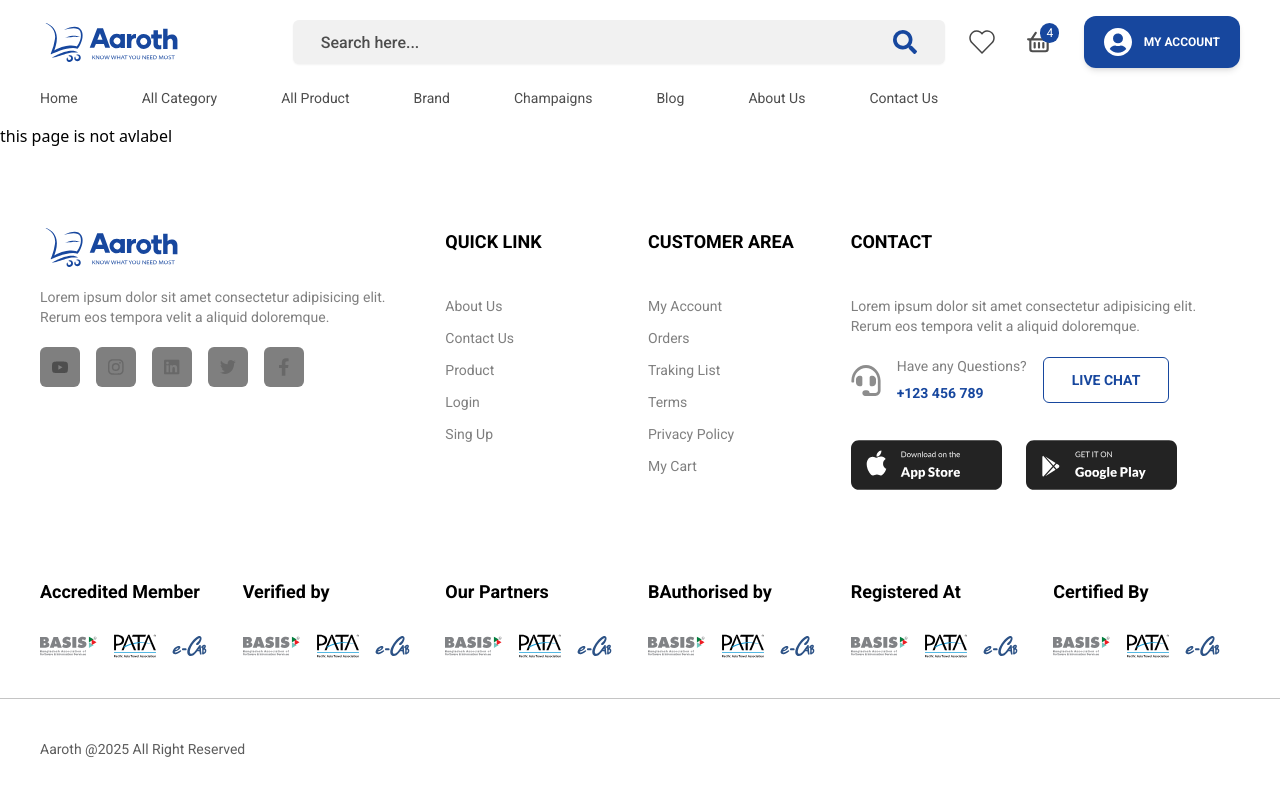
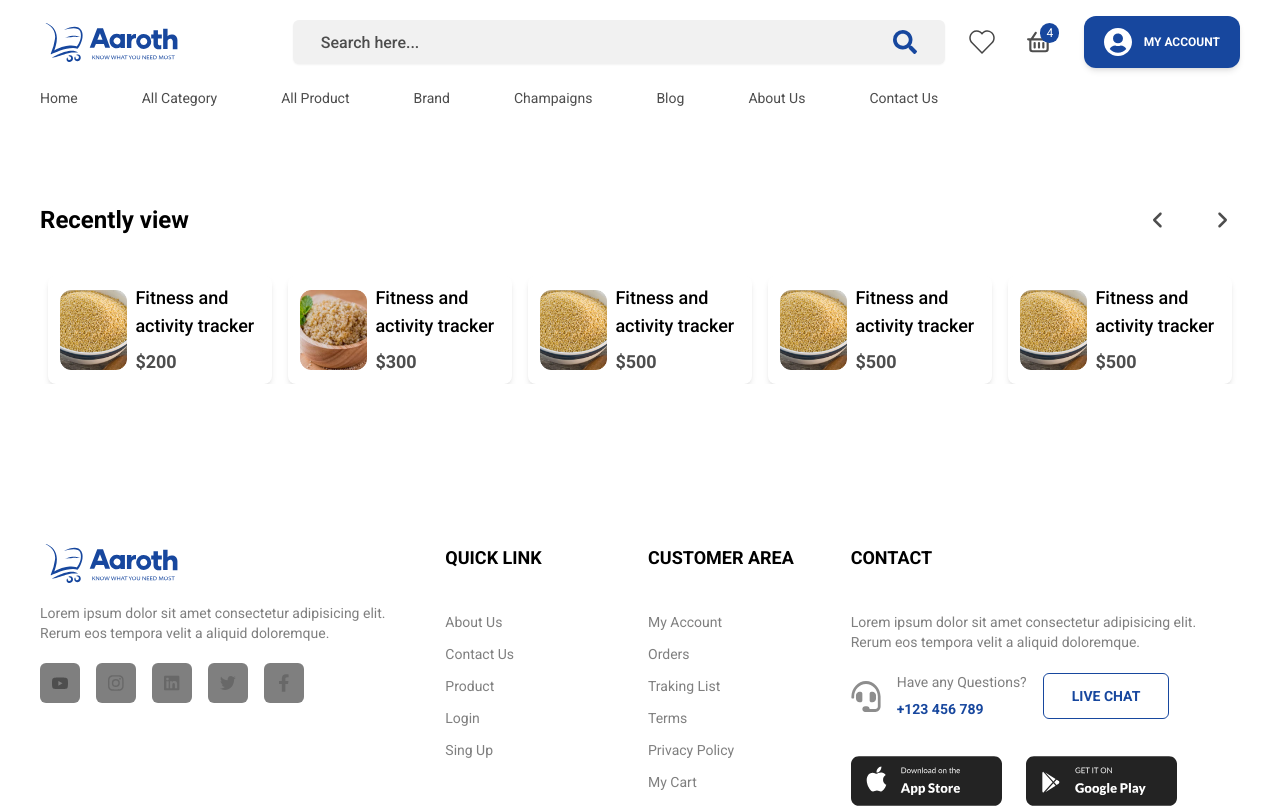
Before and after one commit to rabbymolla/aaroth-2025, a Next.js app: page /recentlySale in a window 1280 px wide. Before the commit this address had no page. Shown: the top 808 px of the page. Built offline with nearby package versions, Linux system fonts and the light colour scheme.

Commit message:
recently part done

```diff
--- a/app/banner/page.js
+++ b/app/banner/page.js
@@ -69,7 +69,7 @@ const Banner = () => {
         settings: {
           slidesToShow: 1,
           slidesToScroll: 1,
-          dots: true,
+          dots: false,
           centerPadding: "30px", // Adjust padding for small screens
         },
       },
--- a/app/flashSale/page.js
+++ b/app/flashSale/page.js
@@ -22,7 +22,7 @@ const FlashSale = () => {
                 <div className="col-span-7">
                   {/* to check go to the flshItems of components file */}
                   <FlashSlider />
-                  <button className="w-full text-end font-Roboto font-bold text-white_color text-base ">
+                  <button className="w-full text-end font-Roboto font-bold text-white_color text-base  cursor-pointer z-10">
                     view more
                   </button>
                 </div>
--- a/app/page.js
+++ b/app/page.js
@@ -1,11 +1,13 @@
 import Banner from "./banner/page";
 import FlashSale from "./flashSale/page";
+import RecentlySale from "./recentlySale/page";
 
 export default function Home() {
   return (
     <>
       <Banner />
       <FlashSale />
+      <RecentlySale />
     </>
   );
 }
--- /dev/null
+++ b/app/recentlySale/page.js
@@ -0,0 +1,197 @@
+"use client";
+import React, { useState } from "react";
+import flash1 from "@/public/PNG/flash1.png";
+import flash2 from "@/public/PNG/flash2.png";
+import Slider from "react-slick";
+import Link from "next/link";
+import Image from "next/image";
+import SampleNextArrow from "@/components/recentlySliderArrow/SampleNextArrow";
+import SamplePrevArrow from "@/components/recentlySliderArrow/SamplePrevArrow";
+
+const sliderImg = [
+  {
+    id: 1,
+    img: flash1,
+    title: "Fitness and activity tracker",
+    price: "$400",
+    stock: "60",
+  },
+  {
+    id: 2,
+    img: flash2,
+    title: "Fitness and activity tracker",
+    price: "$200",
+    stock: "50",
+  },
+  {
+    id: 3,
+    img: flash1,
+    title: "Fitness and activity tracker",
+    price: "$300",
+    stock: "20",
+  },
+  {
+    id: 4,
+    img: flash2,
+    title: "Fitness and activity tracker",
+    price: "$500",
+    stock: "100",
+  },
+  {
+    id: 5,
+    img: flash2,
+    title: "Fitness and activity tracker",
+    price: "$500",
+    stock: "100",
+  },
+  {
+    id: 6,
+    img: flash2,
+    title: "Fitness and activity tracker",
+    price: "$500",
+    stock: "100",
+  },
+  {
+    id: 7,
+    img: flash2,
+    title: "Fitness and activity tracker",
+    price: "$500",
+    stock: "100",
+  },
+];
+const RecentlySale = () => {
+  const [active, setActive] = useState("");
+
+  const settings = {
+    dots: false,
+    infinite: true,
+    autoplay: true,
+    speed: 500,
+    slidesToShow: 5,
+    slidesToScroll: 1,
+
+    nextArrow: <SampleNextArrow />,
+    prevArrow: <SamplePrevArrow />,
+    responsive: [
+      {
+        breakpoint: 1199, // Large screens
+        settings: {
+          slidesToShow: 3,
+          slidesToScroll: 1,
+          infinite: true,
+          dots: false,
+        },
+      },
+      {
+        breakpoint: 1024, // Large screens
+        settings: {
+          slidesToShow: 3,
+          slidesToScroll: 1,
+          infinite: true,
+          dots: false,
+        },
+      },
+      {
+        breakpoint: 768, // Tablets
+        settings: {
+          slidesToShow: 2,
+          slidesToScroll: 1,
+          dots: false,
+        },
+      },
+      {
+        breakpoint: 574, // Mobile screens
+        settings: {
+          slidesToShow: 1,
+          slidesToScroll: 1,
+          dots: false,
+        },
+      },
+      {
+        breakpoint: 480, // Mobile screens
+        settings: {
+          slidesToShow: 1,
+          slidesToScroll: 1,
+          dots: false,
+        },
+      },
+    ],
+    beforeChange: (prev, next) => {
+      setActive(next);
+    },
+    appendDots: (dots) => (
+      <div
+        style={{
+          display: "flex",
+          alignItems: "center",
+          justifyContent: "space-between",
+          //justify-content: space-between;
+        }}
+      >
+        <ul
+          style={{
+            display: "flex",
+            alignItems: "center",
+            justifyContent: "center",
+          }}
+        >
+          {dots}
+        </ul>
+      </div>
+    ),
+    customPaging: (i) => (
+      <div
+        className={`${
+          i === active
+            ? "bg-white_color p-1 rounded-full"
+            : "w-2 h-2 rounded-full bg-border_color"
+        }`}
+      >
+        <span className="w-1 h-1 rounded-full bg-border_color"></span>
+      </div>
+    ),
+  };
+  return (
+    <div className="py-10 lg:py-20 relative">
+      <div className="container">
+        <h1 className="font-Roboto font-bold text-lg xl:text-2xl text-black_color mb-5 lg:mb-10">
+          Recently view
+        </h1>
+
+        <Slider {...settings}>
+          {sliderImg.map((data) => (
+            <div key={data.id} className="bg-transparent px-2 ">
+              {/* Outer container with padding for gaps */}
+              <Link
+                href="#"
+                className="flex items-center justify-between gap-x-2 bg-white_color rounded-lg shadow-md py-2 px-2 sm:px-3 "
+              >
+                {/* Inner content */}
+                <div>
+                  <Image
+                    src={data.img || flash1}
+                    alt={data.alt || "Flash Image"}
+                    width={117}
+                    height={139}
+                    priority={false}
+                    placeholder="blur"
+                  />
+                </div>
+                <div>
+                  <h1 className="text-lg sm:text-sm md:text-lg font-Roboto font-medium text-black_color mb-2 2xl:mb-5">
+                    {data.title || "This product title"}
+                  </h1>
+                  <p className="text-gray_color font-Roboto font-bold text-base sm:text-lg ">
+                    {data.price}
+                  </p>
+                </div>
+              </Link>
+            </div>
+          ))}
+        </Slider>
+      </div>
+    </div>
+  );
+};
+
+export default RecentlySale;
--- /dev/null
+++ b/components/recentlySliderArrow/SampleNextArrow.js
@@ -0,0 +1,12 @@
+import { FaAngleRight } from "react-icons/fa6";
+export default function SampleNextArrow(props) {
+  const { onClick } = props;
+  return (
+    <div
+      className="absolute -top-[35px] lg:-top-14 right-0  -translate-y-1/2 rounded-full z-10 p-2 cursor-pointer text-gray_color hover:text-button_color duration-100 ease-linear"
+      onClick={onClick}
+    >
+      <FaAngleRight size={20} />
+    </div>
+  );
+}
--- /dev/null
+++ b/components/recentlySliderArrow/SamplePrevArrow.js
@@ -0,0 +1,12 @@
+import { FaAngleLeft } from "react-icons/fa6";
+export default function SamplePrevArrow(props) {
+  const { onClick } = props;
+  return (
+    <div
+      className="absolute -top-[35px] lg:-top-14 right-16  -translate-y-1/2 rounded-full z-10 p-2 cursor-pointer text-gray_color hover:text-button_color duration-100 ease-linear "
+      onClick={onClick}
+    >
+      <FaAngleLeft size={20} />
+    </div>
+  );
+}
```
